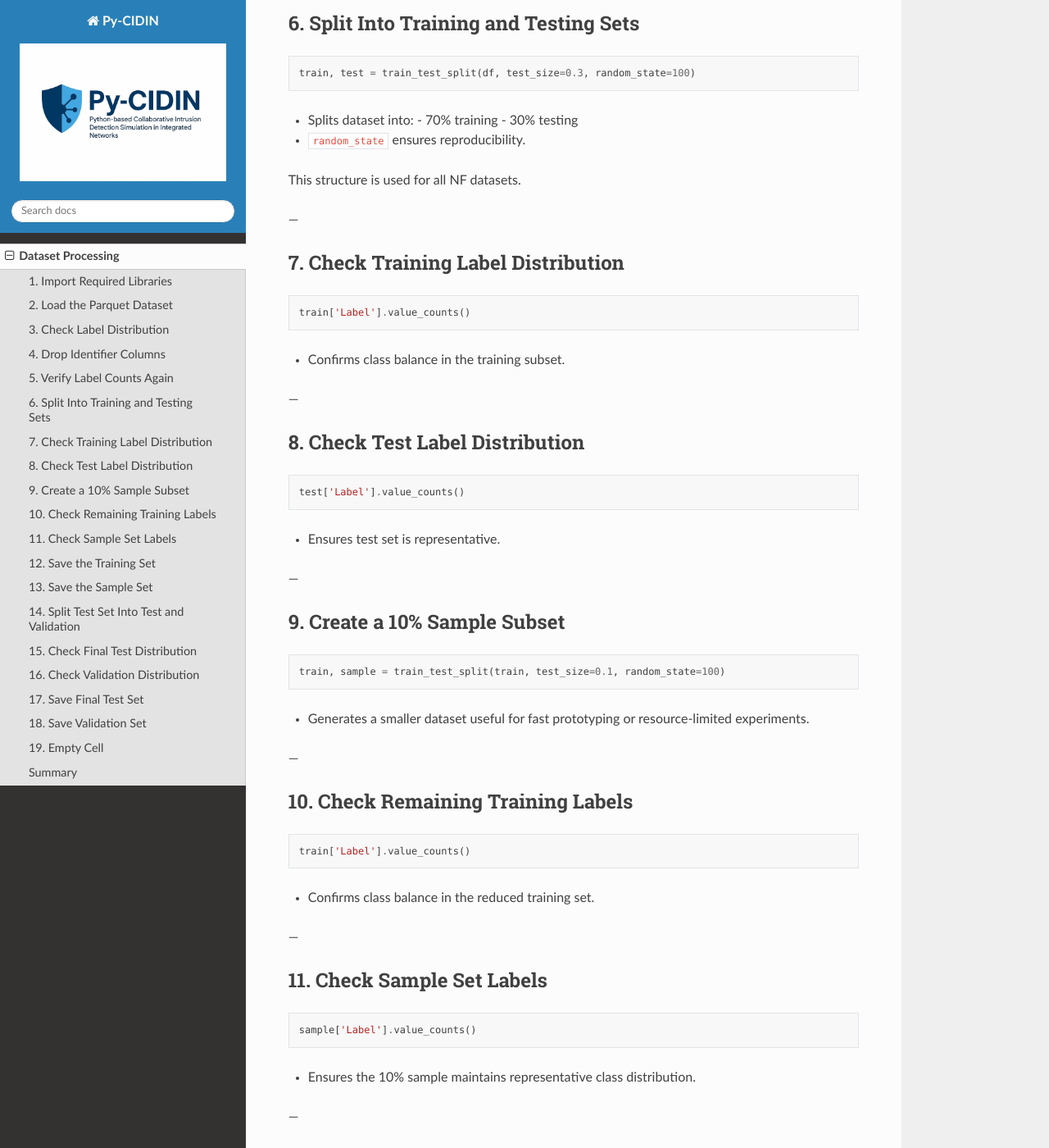
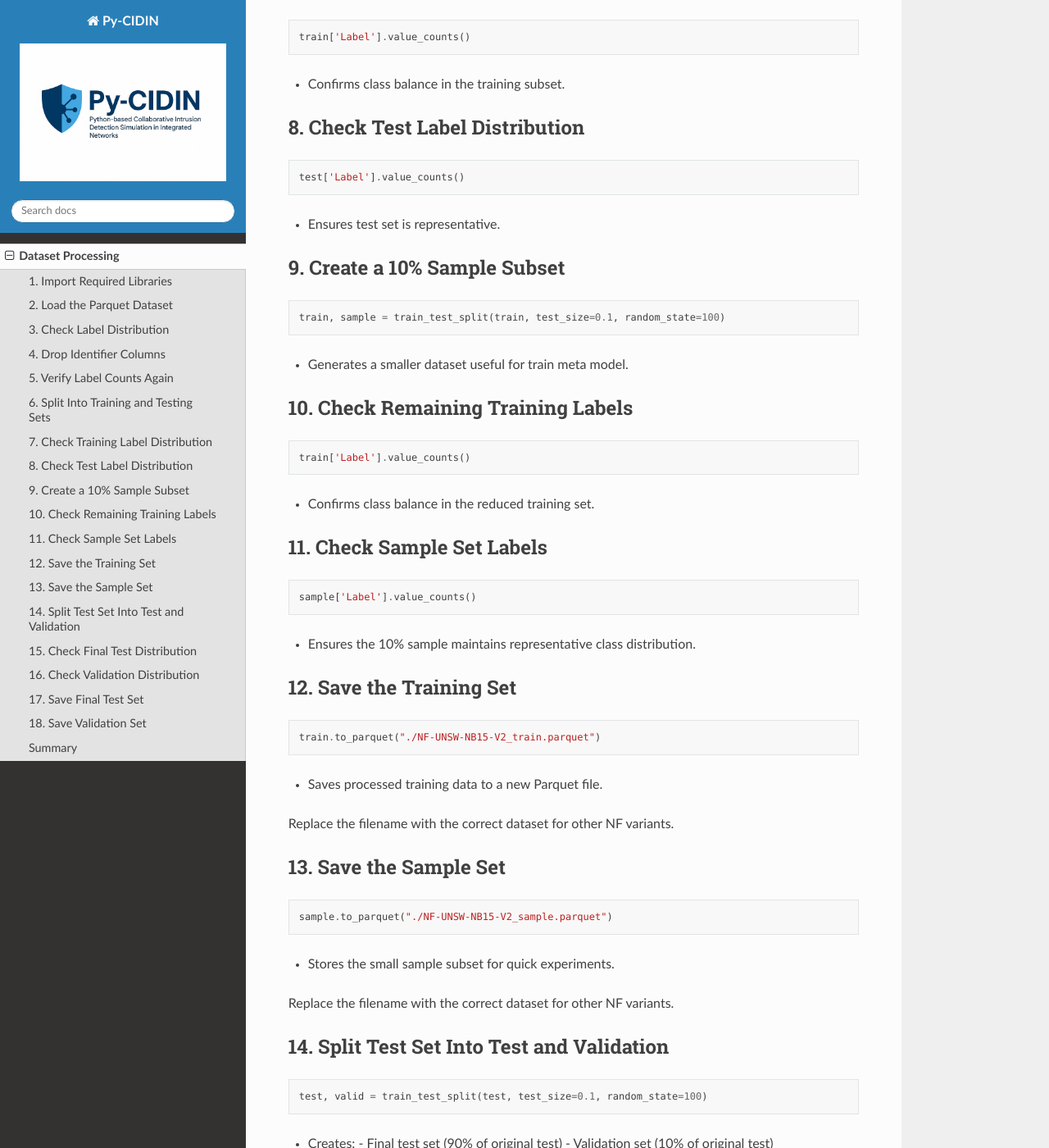
Before and after one commit to aulwardana/py-cidin-doc, a Sphinx documentation site: the page built from docs/source/dataset.rst, in a window 1280 px wide and 1400 px high, scrolled down 1819 px. Shown: the whole window at 82% size. Built offline with Sphinx 7.4.7 and the Read the Docs theme 3.1.0, drawn with Linux system fonts in a browser that asks for light colours; some of the changed text lies outside the part shown.

Commit message:
finalize dataset page

```diff
--- a/docs/source/dataset.rst
+++ b/docs/source/dataset.rst
@@ -11,7 +11,6 @@ This document explains, line by line, the entire data preparation workflow for a
 
 Only the input file changes.
 
----
 
 1. Import Required Libraries
 ----------------------------
@@ -26,7 +25,6 @@ Only the input file changes.
 - ``numpy`` provides numerical utilities.
 - ``train_test_split`` is used to create dataset splits.
 
----
 
 2. Load the Parquet Dataset
 ---------------------------
@@ -45,7 +43,6 @@ Only the input file changes.
 
 Replace the filename with the correct dataset for other NF variants.
 
----
 
 3. Check Label Distribution
 ---------------------------
@@ -57,7 +54,6 @@ Replace the filename with the correct dataset for other NF variants.
 - Shows how many benign and attack samples exist.
 - Confirms dataset balance and that the label column is intact.
 
----
 
 4. Drop Identifier Columns
 --------------------------
@@ -69,7 +65,6 @@ Replace the filename with the correct dataset for other NF variants.
 - Removes non-feature or metadata columns that are not used in modeling.
 - These typically include index values, timestamps, or flow identifiers.
 
----
 
 5. Verify Label Counts Again
 ----------------------------
@@ -80,7 +75,6 @@ Replace the filename with the correct dataset for other NF variants.
 
 - Ensures labels were not altered by the column removal process.
 
----
 
 6. Split Into Training and Testing Sets
 ---------------------------------------
@@ -96,7 +90,6 @@ Replace the filename with the correct dataset for other NF variants.
 
 This structure is used for all NF datasets.
 
----
 
 7. Check Training Label Distribution
 ------------------------------------
@@ -107,7 +100,6 @@ This structure is used for all NF datasets.
 
 - Confirms class balance in the training subset.
 
----
 
 8. Check Test Label Distribution
 --------------------------------
@@ -118,7 +110,6 @@ This structure is used for all NF datasets.
 
 - Ensures test set is representative.
 
----
 
 9. Create a 10% Sample Subset
 -----------------------------
@@ -127,9 +118,8 @@ This structure is used for all NF datasets.
 
    train, sample = train_test_split(train, test_size=0.1, random_state=100)
 
-- Generates a smaller dataset useful for fast prototyping or resource-limited experiments.
+- Generates a smaller dataset useful for train meta model.
 
----
 
 10. Check Remaining Training Labels
 -----------------------------------
@@ -140,7 +130,6 @@ This structure is used for all NF datasets.
 
 - Confirms class balance in the reduced training set.
 
----
 
 11. Check Sample Set Labels
 ---------------------------
@@ -151,7 +140,6 @@ This structure is used for all NF datasets.
 
 - Ensures the 10% sample maintains representative class distribution.
 
----
 
 12. Save the Training Set
 -------------------------
@@ -162,7 +150,8 @@ This structure is used for all NF datasets.
 
 - Saves processed training data to a new Parquet file.
 
----
+Replace the filename with the correct dataset for other NF variants.
+
 
 13. Save the Sample Set
 -----------------------
@@ -173,7 +162,8 @@ This structure is used for all NF datasets.
 
 - Stores the small sample subset for quick experiments.
 
----
+Replace the filename with the correct dataset for other NF variants.
+
 
 14. Split Test Set Into Test and Validation
 -------------------------------------------
@@ -187,7 +177,6 @@ This structure is used for all NF datasets.
   - Validation set (10% of original test)
 - Validation is used for tuning and model selection.
 
----
 
 15. Check Final Test Distribution
 ---------------------------------
@@ -196,7 +185,6 @@ This structure is used for all NF datasets.
 
    test['Label'].value_counts()
 
----
 
 16. Check Validation Distribution
 ---------------------------------
@@ -205,7 +193,6 @@ This structure is used for all NF datasets.
 
    valid['Label'].value_counts()
 
----
 
 17. Save Final Test Set
 -----------------------
@@ -214,7 +201,8 @@ This structure is used for all NF datasets.
 
    test.to_parquet("./NF-UNSW-NB15-V2_test.parquet")
 
----
+Replace the filename with the correct dataset for other NF variants.
+
 
 18. Save Validation Set
 -----------------------
@@ -223,18 +211,8 @@ This structure is used for all NF datasets.
 
    valid.to_parquet("./NF-UNSW-NB15-V2_valid.parquet")
 
----
+Replace the filename with the correct dataset for other NF variants.
 
-19. Empty Cell
---------------
-
-.. code-block:: python
-
-   # (empty)
-
-- No operations performed.
-
----
 
 Summary
 -------
```
